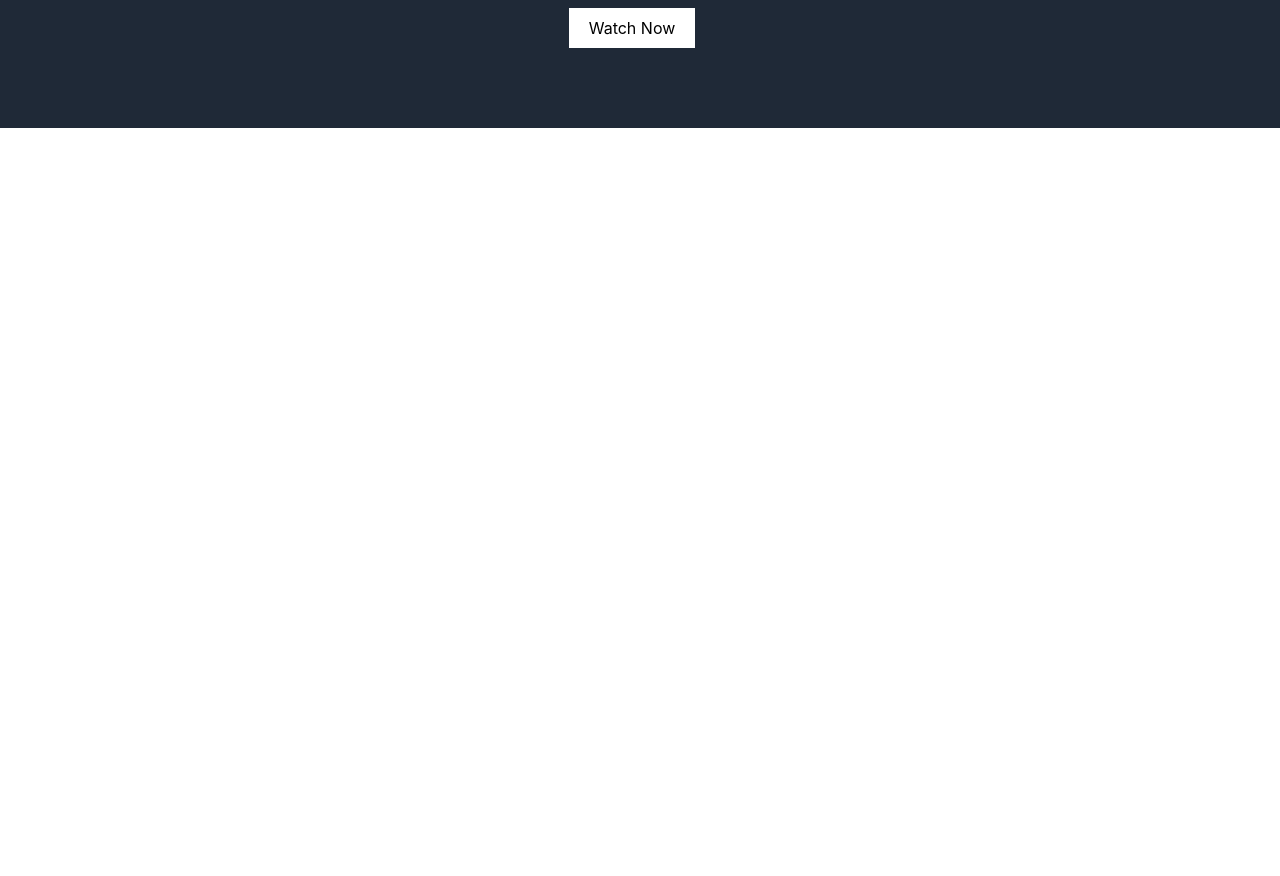
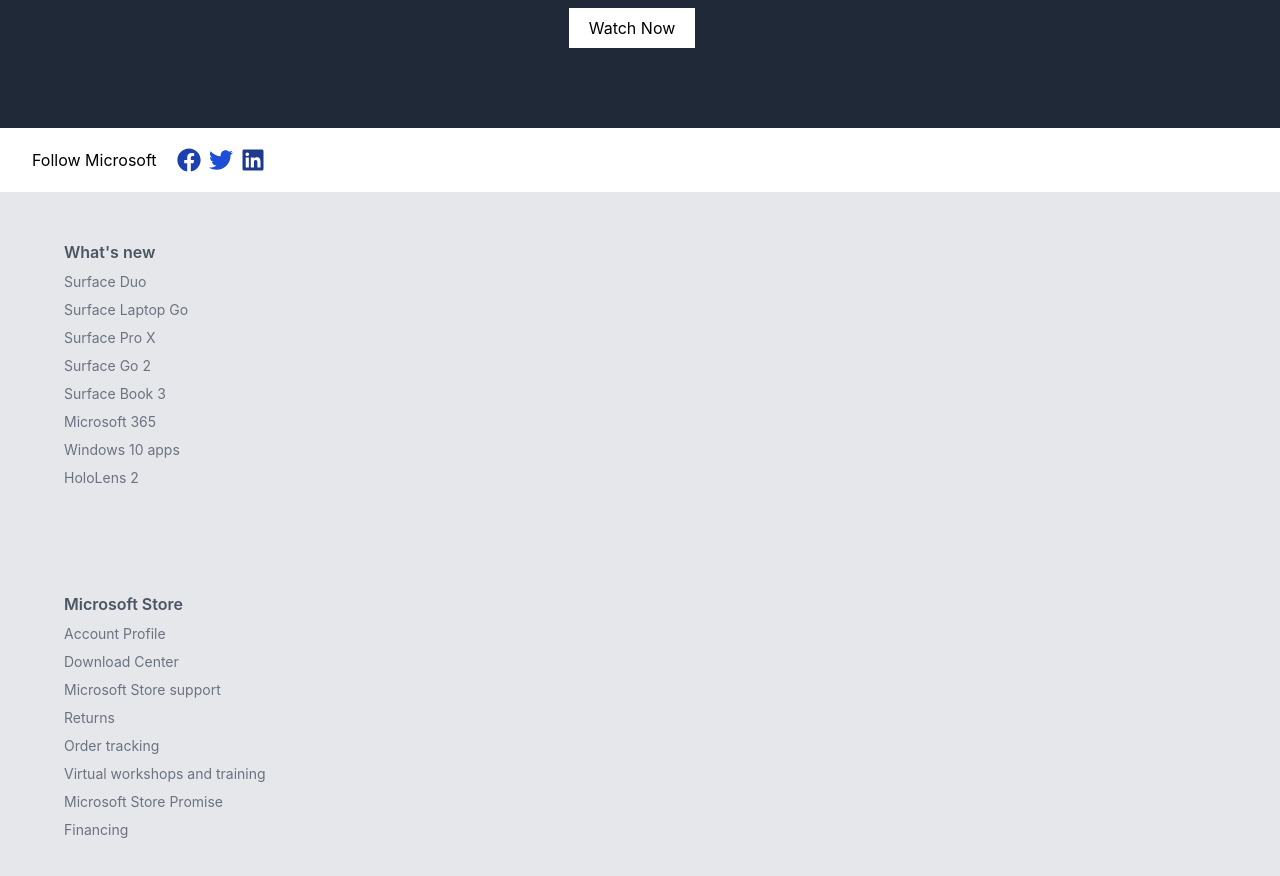
Before and after one commit to frontendprof/react-tailwind-uzbeksoft, a React (Create React App) app: page / in a window 1280 px wide. Shown: the part 5565-6441 px from the top of the page. Before the commit the page ends 5693 px from the top, so only its background shows below. Built offline with nearby package versions, Linux system fonts and the light colour scheme.

Commit message:
footer and style

```diff
--- a/src/App.js
+++ b/src/App.js
@@ -1,11 +1,13 @@
 import React from "react";
 import ChooseYourMs from "./components/ChooseYourMs";
+import Footer from "./components/Footer";
 import GamePass from "./components/GamePass";
 import Header from "./components/Header";
 import Hero from "./components/Hero";
 import MSResponse from "./components/MSResponse";
 import Section2 from "./components/Section2";
 import Section3 from "./components/Section3";
+import Social from "./components/Social";
 import ThisHoliday from "./components/ThisHoliday";
 
 function App() {
@@ -19,6 +21,8 @@
       <Section3 />
       <MSResponse />
       <ThisHoliday />
+      <Social />
+      <Footer />
     </div>
   );
 }
--- /dev/null
+++ b/src/components/Footer.js
@@ -0,0 +1,49 @@
+
+
+import React,{useState} from 'react';
+import data from '../data/footer';
+import {FaGlobe} from "react-icons/fa";
+
+const Footer = () => {
+    const [links,setLinks]=useState(data)
+    return (
+        <footer className="bg-gray-200 px-8 py-4">
+            {links.map(({id,title,hrefs})=>{
+                return(
+                    <div key={id} className="p-8">
+                        <div className="mb-10">
+                            <h4 className="font-semibold text-gray-600 ">{title}</h4>
+                            {hrefs.map(href=>{
+                                return <li key={href} className="text-gray-500 my-2 text-sm">{href}</li>
+                            })}
+                        </div>
+
+                    </div>
+                )
+            })}
+
+            <div>
+                <div className="flex items-center">
+                    <FaGlobe className="mr-3" />
+                    <p className="text-gray-500 text-sm">English (United States)</p>
+                </div>
+
+                <div>
+                    <ul className="flex flex-wrap text-gray-500 text-sm mt-4">
+                        <li className="mr-4">Sitemap</li>
+                        <li className="mr-4">Contact Microsoft</li>
+                        <li className="mr-4">Privacy</li>
+                        <li className="mr-4">Terms of Use</li>
+                        <li className="mr-4">Trademarks</li>
+                        <li className="mr-4">Safety &amp; eco</li>
+                        <li className="mr-4">About our ads</li>
+                        <li className="mr-4">&copy; Uzbeksoft 2021</li>
+                    </ul>
+                </div>
+            </div>
+
+        </footer>
+    )
+}
+
+export default Footer
--- /dev/null
+++ b/src/components/Social.js
@@ -0,0 +1,22 @@
+
+import React from 'react';
+import {FaFacebook,FaTwitter,FaLinkedin} from "react-icons/fa";
+
+const Social = () => {
+    return (
+        <div className="flex items-center py-5 px-8">
+            <div className="mr-5">
+                <h4>Follow Microsoft</h4>
+            </div>
+
+            <div className="flex">
+                <FaFacebook className="mr-2 text-2xl text-blue-800"/>
+                <FaTwitter className="mr-2 text-2xl text-blue-700"/>
+                <FaLinkedin className="mr-2 text-2xl text-blue-900"/>
+            </div>
+
+        </div>
+    )
+}
+
+export default Social
--- /dev/null
+++ b/src/data/footer.js
@@ -0,0 +1,83 @@
+const data = [
+  {
+    id: 1,
+    title: "What's new",
+    hrefs: [
+      'Surface Duo',
+      'Surface Laptop Go',
+      'Surface Pro X',
+      'Surface Go 2',
+      'Surface Book 3',
+      'Microsoft 365',
+      'Windows 10 apps',
+      'HoloLens 2',
+    ],
+  },
+  {
+    id: 2,
+    title: 'Microsoft Store',
+    hrefs: [
+      'Account Profile',
+      'Download Center',
+      'Microsoft Store support',
+      'Returns',
+      'Order tracking',
+      'Virtual workshops and training',
+      'Microsoft Store Promise',
+      'Financing',
+    ],
+  },
+  {
+    id: 3,
+    title: 'Education',
+    hrefs: [
+      'Microsft in education',
+      'Office for students',
+      'Office 365 for schools',
+      'Deals for students & parents',
+      'Microsoft Azure in education',
+    ],
+  },
+  {
+    id: 4,
+    title: 'Enterprise',
+    hrefs: [
+      'Azure',
+      'AppSource',
+      'Automotive',
+      'Government',
+      'Healthcare',
+      'Manufacturing',
+      'Financial services',
+      'Retail',
+    ],
+  },
+  {
+    id: 5,
+    title: 'Developer',
+    hrefs: [
+      'Microsoft Visual Studio',
+      'Windows Dev Center',
+      'Developer Center',
+      'Microsoft developer program',
+      'Channel 9',
+      'Office Dev Center',
+      'Microsoft Garage',
+    ],
+  },
+  {
+    id: 6,
+    title: 'Company',
+    hrefs: [
+      'Careers',
+      'About Microsoft',
+      'Company news',
+      'Privacy at Microsoft',
+      'Investors',
+      'Diversity and inclusion',
+      'Accessibility',
+      'Security',
+    ],
+  },
+]
+export default data
--- a/src/index.css
+++ b/src/index.css
@@ -12,3 +12,7 @@
   width: 500px;
   max-width: 100%;
 }
+
+ul,li{
+  list-style-type: none;
+}
```
Also changed, not shown: 1 other file (tests, documents, lock files or other folders).
